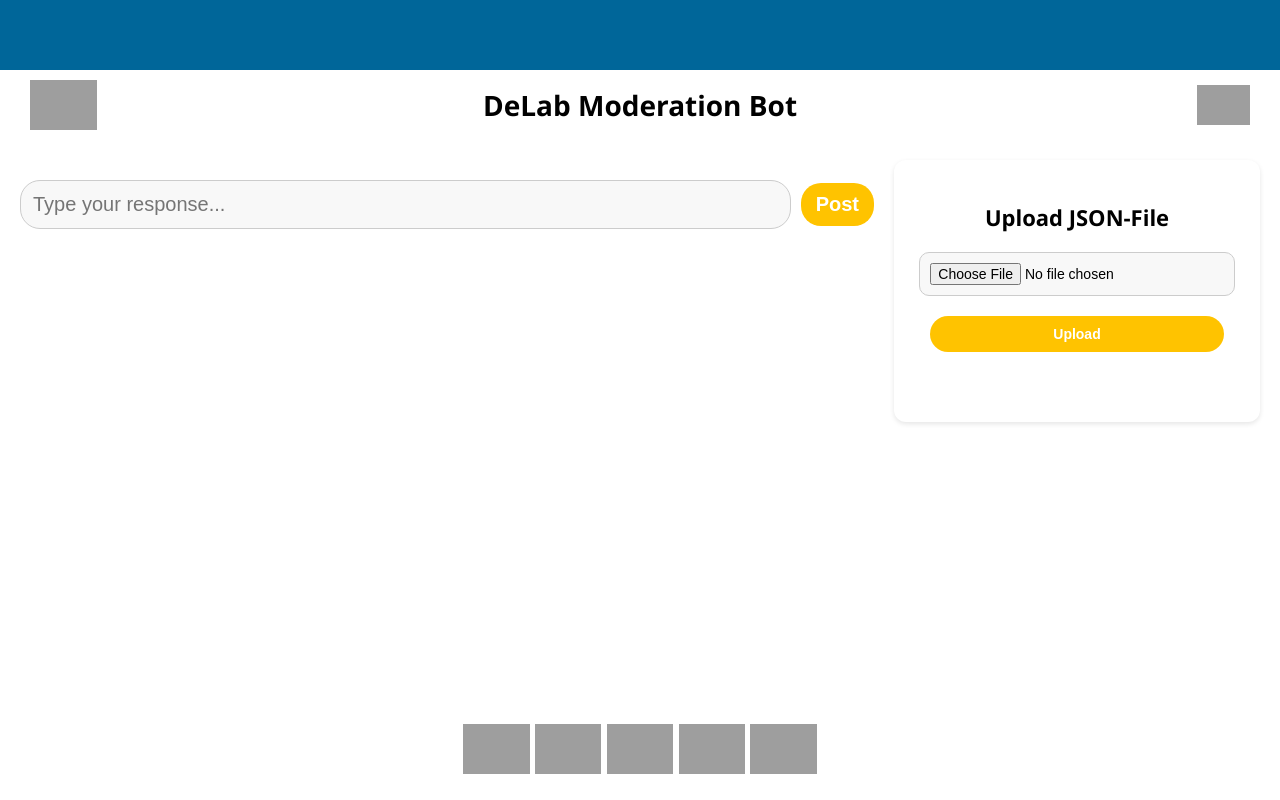
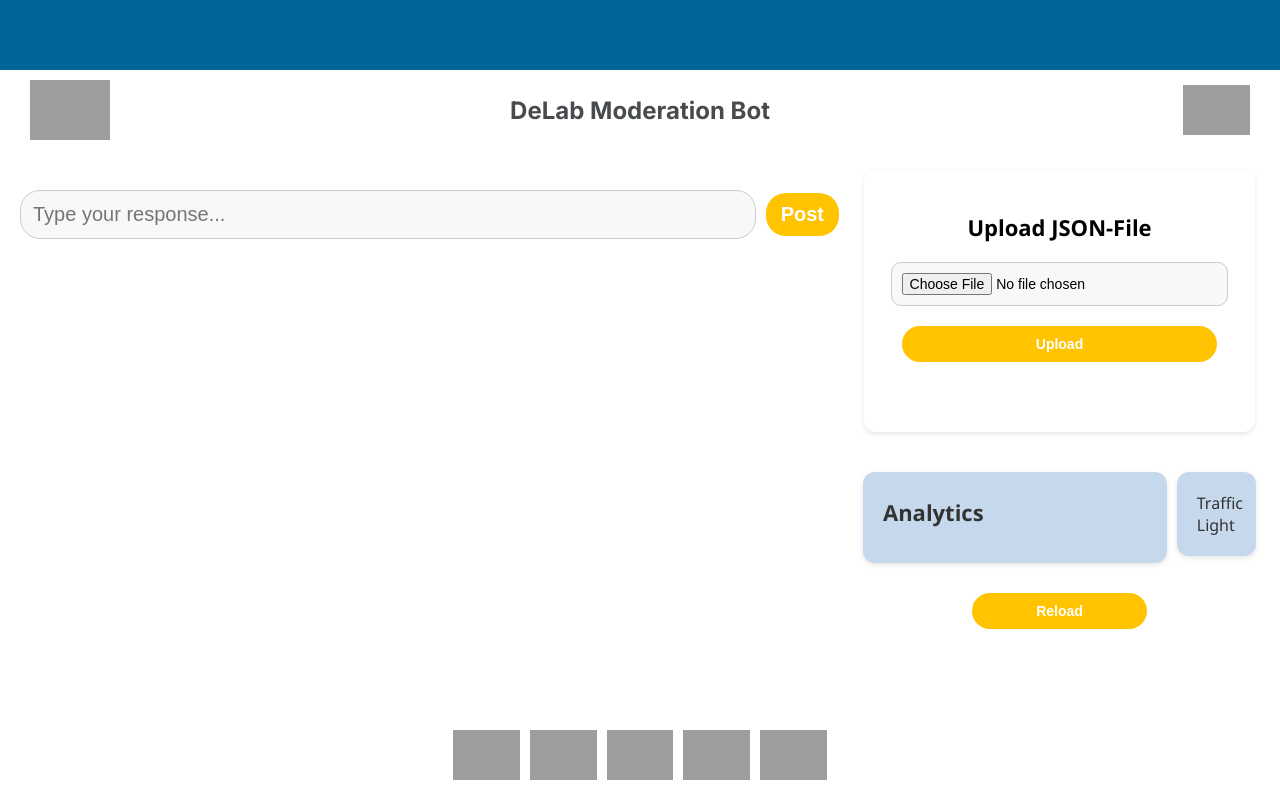
Before and after one commit to pvonderhaar/Delab_Chatbot, a Django app: template django_chatbot/templates/chatbot/chat_temp.html in a window 1280 px wide. Run offline with Django 5.2, Linux system fonts and the light colour scheme; the template is opened without the code that fills it, so the values that code supplies are empty; grey boxes are pictures that could not be loaded.

Commit message:
started analytics display

```diff
--- a/django_chatbot/chatbot/utils.py
+++ b/django_chatbot/chatbot/utils.py
@@ -7,7 +7,7 @@ from pathlib import Path
 
 
 def generate_answer(user_input, context=None):
-    base_url = "http://localhost:8840/"
+    base_url = "http://delab.arg.tech/"
     headers = {"Content-Type": "application/json"}
 
     texts = []
--- a/django_chatbot/templates/chatbot/chat_temp.html
+++ b/django_chatbot/templates/chatbot/chat_temp.html
@@ -5,9 +5,10 @@
     <meta name="viewport" content="width=device-width, initial-scale=1.0">
     <title>Delab Chatbot</title>
     <style>
+        @import url('https://fonts.googleapis.com/css2?family=Inter:ital,opsz,wght@0,14..32,100..900;1,14..32,100..900&display=swap');
         /* General Styling */
         body {
-            font-family: 'Segoe UI', Tahoma, Geneva, Verdana, sans-serif;
+            font-family: 'Segoe UI', Inter, sans-serif;
             margin: 0;
             padding: 0;
             background-color: #ffffff;
@@ -27,13 +28,14 @@
         /* Header Styling */
         h1 {
             background-color: #ffffff;
-            color: black;
+            color: #484b4e;
             padding: 10px;
             margin: 0;
             display: flex;
             justify-content: center; /* Überschrift bleibt zentriert */
             align-items: center;
-            font-size: 28px;
+            font-size: 24px;
+            font-family: 'Inter', sans-serif;
         }
 
         .header-content {
@@ -67,15 +69,14 @@
 
         /* Logo Styling */
         .header-logo {
-            height: 50px;
+            height: 60px;
             width: auto;
         }
 
         /* Optional: Volkswagen-Logo kleiner machen, falls zu groß */
         .volkswagen-logo {
-            height: 40px; /* Anpassen nach Bedarf */
+            height: 50px; /* Anpassen nach Bedarf */
         }
-
 
         h3 {
             font-size: 22px;
@@ -137,6 +138,7 @@
             max-width: 100%;
             word-wrap: break-word;
             font-size: 20px;
+            color: #484b4e;
         }
 
         .chat-message strong {
@@ -203,7 +205,15 @@
             display: flex;
             justify-content: center;
             align-items: flex-start;
-            margin-left: -20px;
+            margin-left: 5px;
+            margin-right: 25px;
+        }
+        .upload-wrapper {
+            display: flex;
+            flex-direction: column; /* Stack vertically */
+            gap: 20px; /* Optional spacing between upload and analytics */
+            width: 100%;
+            align-items: center;
         }
 
         .upload-box {
@@ -259,30 +269,79 @@
         #uploadButton:hover {
             background-color: #006699;
         }
-        footer {
-            background-color: #ffffff;
-            color: white;
-            text-align: center;
-            padding: 20px;
-            margin-top: 20px;
-            flex-shrink: 0;
-
+        .analytics-container {
+            width: 112%;
+            padding: 0;
+            display: flex;
+            justify-content: center;
+            align-items: flex-start;
+            margin-left: 0;
         }
 
-        .footer-content p {
-            font-size: 18px;
+        .analytics-box {
+            background: #c6d9ec; /* grau */
+            padding: 20px;
+            border-radius: 12px;
+            box-shadow: 0 2px 5px rgba(0, 0, 0, 0.1);
+            text-align: left;
+            width: 90%;
+            margin-top: 20px;
+            font-size: 16px;
+            color: #333;
+        }
+        .analytics-box h3 {
+            margin-top: 5px;
             margin-bottom: 10px;
-            margin-top: 20px;
-
+        }
+        .analytics-box ul {
+           list-style-type: disc;
+        }
+        .analytics-box li {
+            margin-bottom: 5px;
         }
 
-        .footer-logos {
-            display: flex;
-            justify-content: left;
+        .trafficlight-box{
+            background: #c6d9ec; /* grau */
+            padding: 20px;
+            border-radius: 12px;
+            box-shadow: 0 2px 5px rgba(0, 0, 0, 0.1);
+            text-align: left;
+            width: 10%;
+            margin-top: 20px;
+            font-size: 16px;
+            color: #333;
+            margin-left: 10px;
         }
 
-        .footer-logos img {
-            height: 10px !important;
+        #reloadButton {
+            margin-top: 10px;
+            padding: 10px 15px;
+            background-color: #FFC300;
+            color: white;
+            border: none;
+            border-radius: 20px;
+            cursor: pointer;
+            font-size: 14px;
+            font-weight: bold;
+            transition: background 0.3s;
+            width: 50%
+        }
+
+        #reloadButton:hover {
+            background-color: #006699;
+        }
+
+        .footer-container {
+            display: flex;
+            justify-content: center; /* Zentriert den gesamten Footer-Inhalt */
+            align-items: center;
+            gap: 10px; /* Abstand zwischen Logos */
+            padding: 20px 0;
+        }
+
+        .footer-container img {
+            height: 50px;
+            width: auto;
         }
 
     </style>
@@ -350,6 +409,7 @@
 
         <!-- Right Side: Upload -->
         <div class="upload-container">
+            <div class="upload-wrapper">
                 <div class="upload-box">
                     <h3>Upload JSON-File</h3>
                     <form id="jsonUploadForm" enctype="multipart/form-data">
@@ -359,7 +419,21 @@
                     </form>
                     <p id="uploadStatus"></p>
                 </div>
+
+                <div class="analytics-container">
+                    <div id="analyticsPanel" class="analytics-box">
+                        <h3>Analytics</h3>
+                        <ul id="analyticsList"></ul>
                     </div>
+                    <div class="trafficlight-box">Traffic Light</div>
+                </div>
+
+                <button id="reloadButton">Reload</button>
+
+            </div>
+        </div>
+
+
     </div>
 
     <script>
@@ -375,7 +449,7 @@
             userMessage.classList.add('chat-message');
             userMessage.innerHTML = `
                 <img src="{% static 'images/profile_you.png' %}" alt="profile_user0.png">
-                <div class="chat-text" style="margin-left: 10px;">
+                <div class="chat-text">
                     <strong>You</strong>${userInput}
                 </div>
             `;
@@ -447,6 +521,9 @@
                 document.getElementById("uploadMessage").innerText = "Fehler beim Hochladen!";
             }
         });
+        document.getElementById("reloadButton").addEventListener("click", () => {
+            location.reload();
+        });
         </script>
     <footer>
         <div class="footer-container">
```
Lines whose indentation alone changed are shown as unchanged.
